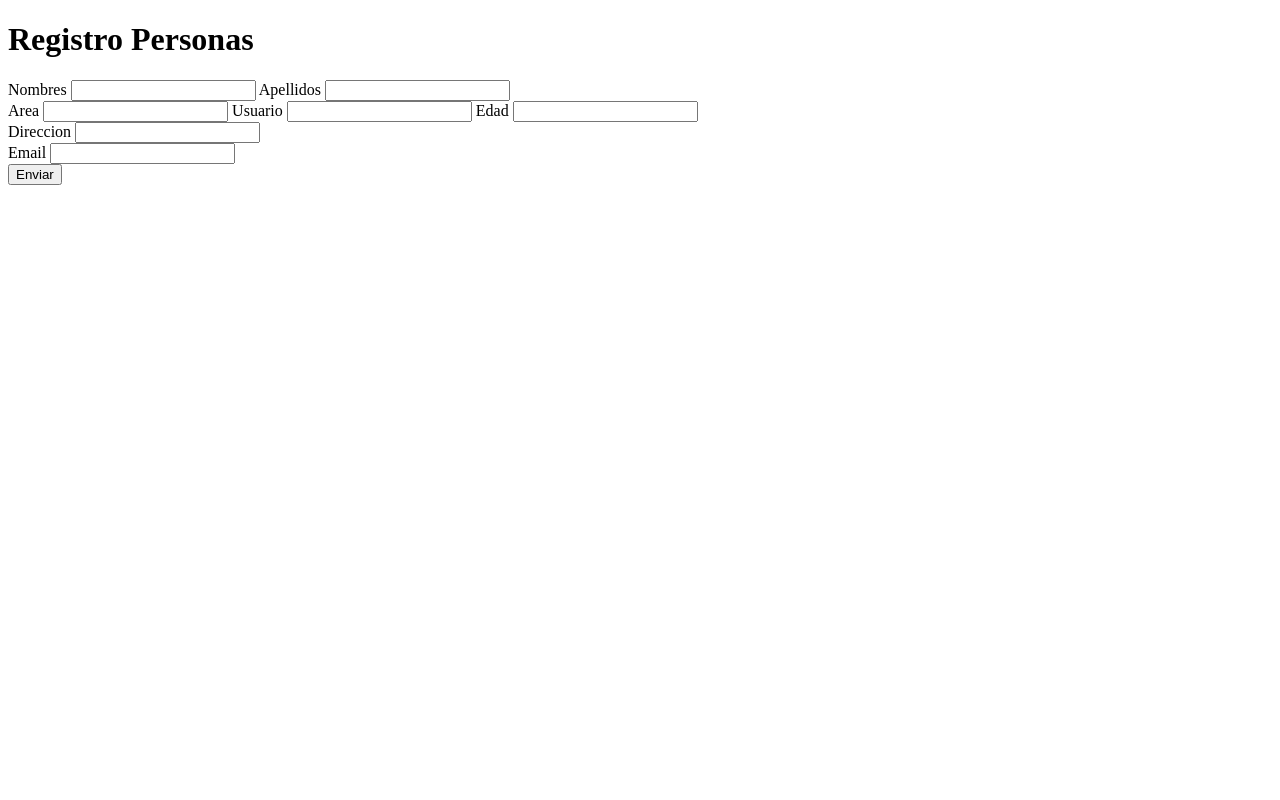
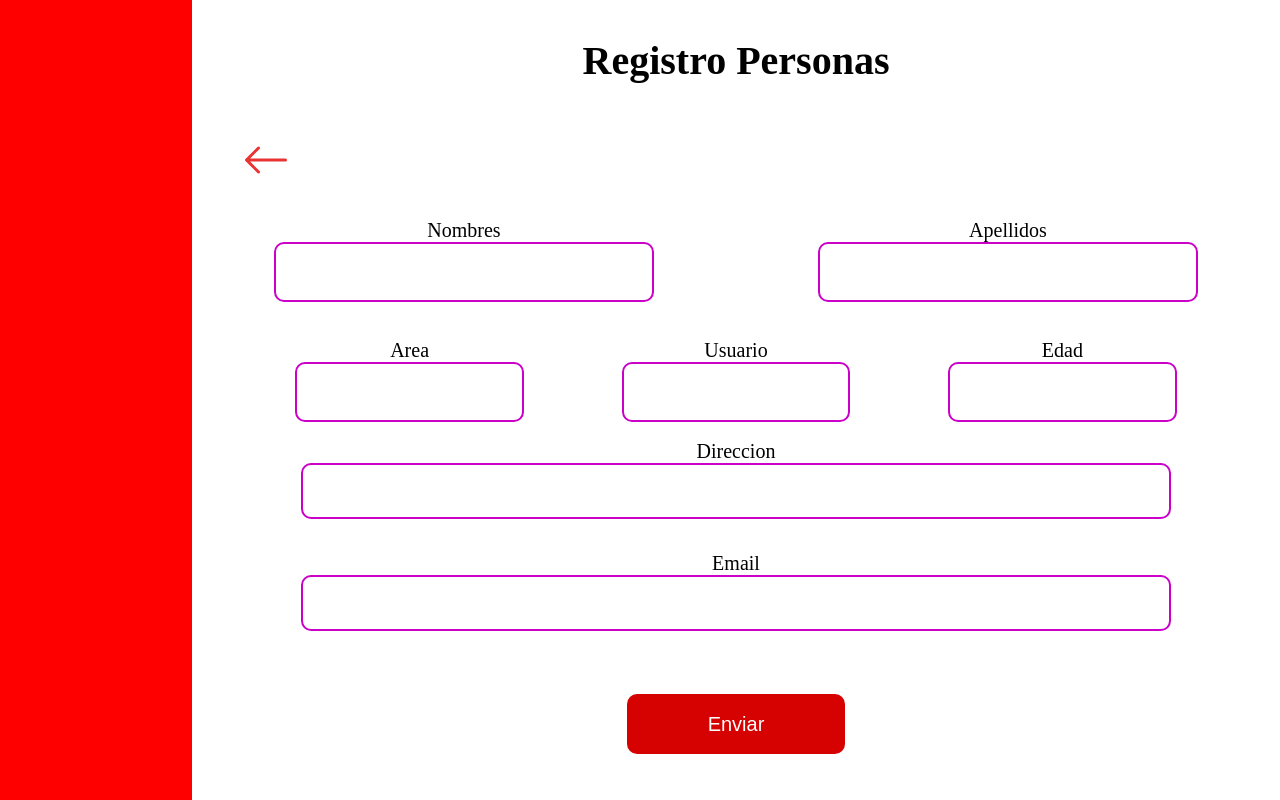
Before and after one commit to sebasrb08/mision-contactos, a plain HTML site: page index2.html in a window 1280 px wide. Drawn offline with nearby package versions, Linux system fonts and the light colour scheme.

Commit message:
last commit

```diff
--- a/index2.html
+++ b/index2.html
@@ -5,28 +5,44 @@
     <meta http-equiv="X-UA-Compatible" content="IE=edge">
     <meta name="viewport" content="width=device-width, initial-scale=1.0">
     <title>Document</title>
+    <link rel="stylesheet" href="https://cdn.jsdelivr.net/npm/bootstrap-icons@1.10.3/font/bootstrap-icons.css">
+    <link rel="stylesheet" href="./style2.css">
+
 </head>
 <body>
+    <div class="rojo">
+    </div>
     <div class="contenedor">
+        <form action="">
         <div class="title">
             <h1>Registro Personas</h1>
         </div>
+        <div class="devolver">
+            <img  id="devolver" src="./imagen/devolver.svg" alt="">
+        </div>
         <div class="nombreApellido">
+            <div class="nombres">
                 <label for="">Nombres</label>
                 <input id="nombre" type="text" required>
-
+            </div>
+            <div class="apellidos">
                 <label for="">Apellidos</label>
                 <input id="apellido" type="text"required>
             </div>
+        </div>
         <div class="fila2">
+            <div class="first">
                 <label for="">Area</label>
                 <input id="area" type="text" required>
-
+            </div>
+            <div class="second">
                 <label for="Usuario">Usuario</label>
                 <input id="usuario" type="text" required>
-
+            </div>
+            <div class="third">
                 <label for="">Edad</label>
                 <input id="edad" type="number" required>
+            </div>
         </div>
         <div class="direccion">
             <label for="">Direccion</label>
@@ -39,6 +55,7 @@
         <div class="boton">
             <button id="boton">Enviar</button>
         </div>
+        </form>
     </div>
 
 
--- a/main2.js
+++ b/main2.js
@@ -1,6 +1,6 @@
 const boton=document.getElementById('boton')
 const obj=JSON.parse(localStorage.getItem('datos')) || [];
-
+const devolver=document.getElementById('devolver')
 class Añadir{
     nombre
     apellido
@@ -20,11 +20,19 @@ class Añadir{
         this.email=email
     }
 }
-boton.addEventListener('click',()=>{
-    let añadir=null
-    añadir=new Añadir(nombre.value,apellido.value,area.value,usuario.value,edad.value,direccion.value,email.value)
-    obj.push(añadir)
-    localStorage.setItem('datos',JSON.stringify(obj))
-    location.href='./index.html'
+boton.addEventListener('click',(e)=>{
+    e.preventDefault()
+    if(obj.find(element=>element.usuario===usuario.value)){
+        alert('usuario existente')
+    }else{
+        let añadir=null
+        añadir=new Añadir(nombre.value,apellido.value,area.value,usuario.value,edad.value,direccion.value,email.value)
+        obj.push(añadir)
+        localStorage.setItem('datos',JSON.stringify(obj))
+        location.href='./index.html'
+    }
 
 })
+devolver.addEventListener('click',()=>{
+    location.href='./index.html'
+})
--- a/style.css
+++ b/style.css
@@ -8,9 +8,16 @@ html{
 }
 body{
     height: 100%;
+    display: flex;
+}
+.red{
+    width: 15%;
+    height: 100%;
+    background-color: rgb(190, 1, 1);
 }
 .contenedor{
     height: 100%;
+    width: 85%;
     padding-left:20px ;
     padding-right:20px ;
 
@@ -26,10 +33,13 @@ body{
     justify-content: center;
     align-items: center;
 }
+
+
 .crear{
     display: flex;
     justify-content: center;
     align-items: center;
+
 }
 .crear button{
     width: 200px;
@@ -37,13 +47,21 @@ body{
     border: none;
     background-color: rgb(233, 52, 52);
     color: white;
+    border-radius: 10px;
 }
 .Buscar_Usuario{
     height: 20%;
     font-size: 25px;
 }
 .Buscar_Usuario input{
-    width: 30%;
-    height: 20%;
+    width: 40%;
+    height: 35%;
     border-radius: 10px;
+    background-color: rgb(223, 253, 253);
 }
+
+.fila1{
+    font-size: 20px;
+    background-color: rgb(192, 214, 216);
+
+}
--- /dev/null
+++ b/style2.css
@@ -0,0 +1,152 @@
+*{
+    padding: 0;
+    margin: 0;
+    box-sizing: border-box;
+}
+html{
+    height: 100%;
+}
+body{
+    height: 100%;
+    display: flex;
+}
+.rojo{
+    width: 15%;
+    height: 100%;
+    background-color: red;
+}
+.contenedor{
+    width: 85%;
+    height: 100%;
+    display: flex;
+    flex-direction: column;
+    justify-content: center;
+}
+form{
+    height: 100%;
+    width: 100%;
+}
+.title{
+    width: 100%;
+    height: 15%;
+    display: flex;
+    align-items:center ;
+    justify-content: center;
+    font-size: 20px;
+}
+.devolver{
+    height: 10%;
+    display: flex;
+    align-items: center;
+}
+.devolver img{
+    height: 60%;
+    margin-left: 50px;
+}
+.nombreApellido{
+    height: 15%;
+    width: 100%;
+    display: flex;
+    align-items: center;
+    justify-content: center;
+}
+.nombres{
+    width: 50%;
+    height: 100%;
+    display: flex;
+    flex-direction:column;
+    align-items: center;
+    justify-content: center;
+}
+.apellidos{
+    width: 50%;
+    height: 100%;
+    display: flex;
+    flex-direction:column;
+    align-items: center;
+    justify-content: center;
+}
+.nombreApellido input{
+    width: 70%;
+    height: 50%;
+    border-radius:10px ;
+}
+.fila2{
+    height: 15%;
+    display: flex;
+    justify-content: center;
+}
+.first{
+    width: 30%;
+    height: 100%;
+    display: flex;
+    flex-direction:column;
+    align-items: center;
+    justify-content: center;
+}
+.second{
+    width: 30%;
+    height: 100%;
+    display: flex;
+    flex-direction:column;
+    align-items: center;
+    justify-content: center;
+}
+.third{
+    width: 30%;
+    height: 100%;
+    display: flex;
+    flex-direction:column;
+    align-items: center;
+    justify-content: center;
+}
+.fila2 input{
+    height: 50%;
+    width: 70%;
+    border-radius:10px;
+}
+.direccion{
+    height: 14%;
+    flex-direction: column;
+    display: flex;
+    align-items: center;
+}
+
+.direccion input{
+    width: 80%;
+    height: 50%;
+    border-radius:10px ;
+}
+.email{
+    height: 14%;
+    flex-direction: column;
+    display: flex;
+    align-items: center;
+}
+.email input{
+    width: 80%;
+    height: 50%;
+    border-radius:10px ;
+}
+.boton{
+    height: 15%;
+    width: 100%;
+    display: flex;
+    justify-content: center;
+    align-items: center;
+}
+.boton button{
+    width: 20%;
+    height: 50%;
+    border: none;
+    background-color: rgb(214, 1, 1);
+    border-radius: 10px;
+    color: white;
+    font-size: 20px;
+}
+input{
+    border:solid 2px rgb(201, 1, 201);
+}
+label{
+    font-size: 20px;
+}
```
Also changed, not shown: index.html (+7 -22 lines), main.js (+18 -12 lines), imagen/devolver.svg (added). Lines whose indentation alone changed are shown as unchanged.
